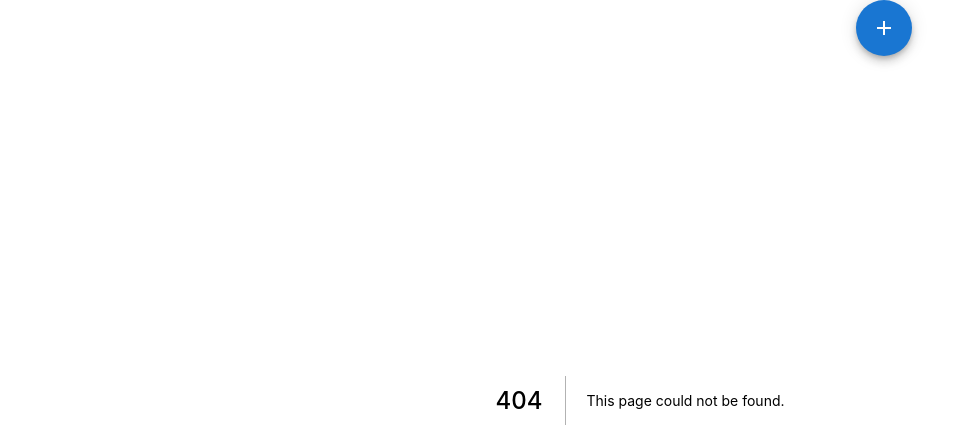
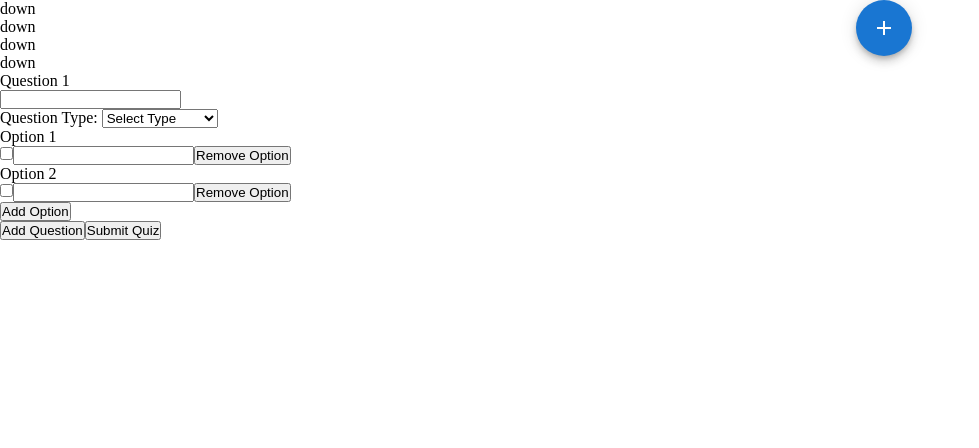
Before and after one commit to MuhammadAbdullahDogar/hg, a Next.js app: page /company/job/quiz/PostQuiz in a window 1280 px wide. Before the commit this address had no page. Shown: the top 448 px of the page, without its empty margins (0-979 px from the left). Built offline with nearby package versions, Linux system fonts and the light colour scheme.

Commit message:
add quiz page

```diff
--- /dev/null
+++ b/pages/company/job/quiz/PostQuiz.jsx
@@ -0,0 +1,144 @@
+import React, { useState } from 'react'
+
+const PostQuiz = () => {
+    const [questions, setQuestions] = useState([{ question: '', type: '', options: [{ option: '', isCorrect: false }, { option: '', isCorrect: false }] }]);
+
+    const addQuestionFields = () => {
+        setQuestions([...questions, { question: '', type: '', options: [{ option: '', isCorrect: false }, { option: '', isCorrect: false }] }]);
+    };
+
+    const removeQuestionFields = (index) => {
+        const newQuestions = [...questions];
+        newQuestions.splice(index, 1);
+        setQuestions(newQuestions);
+    };
+
+    const handleChangeQuestion = (event, index) => {
+        const newQuestions = [...questions];
+        newQuestions[index].question = event.target.value;
+        setQuestions(newQuestions);
+    };
+
+    const handleChangeType = (event, index) => {
+        const newQuestions = [...questions];
+        newQuestions[index].type = event.target.value;
+        setQuestions(newQuestions);
+    };
+
+    const addOptionFields = (questionIndex) => {
+        const newQuestions = [...questions];
+        newQuestions[questionIndex].options.push({ option: '', isCorrect: false });
+        setQuestions(newQuestions);
+    };
+
+    const removeOptionFields = (questionIndex, optionIndex) => {
+        const newQuestions = [...questions];
+        newQuestions[questionIndex].options.splice(optionIndex, 1);
+        setQuestions(newQuestions);
+    };
+
+    const handleChangeOption = (event, questionIndex, optionIndex) => {
+        const newQuestions = [...questions];
+        newQuestions[questionIndex].options[optionIndex].option = event.target.value;
+        setQuestions(newQuestions);
+    };
+
+    const handleChangeCorrectOption = (event, questionIndex, optionIndex) => {
+        const newQuestions = [...questions];
+        const option = newQuestions[questionIndex].options[optionIndex];
+        option.isCorrect = event.target.checked;
+        if (option.isCorrect && questions[questionIndex].type === "single") {
+            // uncheck other options if this is a single select question
+            newQuestions[questionIndex].options.forEach((o, i) => {
+                if (i !== optionIndex) {
+                    o.isCorrect = false;
+                }
+            });
+        }
+        setQuestions(newQuestions);
+    };
+
+    const handleSubmit = (event) => {
+        event.preventDefault();
+        console.log('Questions:', questions);
+    };
+
+    return (
+        <>
+            <div>down</div>
+            <div>down</div>
+            <div>down</div>
+            <div>down</div>
+            <form onSubmit={handleSubmit}>
+                {questions.map((question, questionIndex) => (
+                    <div key={questionIndex}>
+                        <div>Question {questionIndex + 1}</div>
+                        <input
+                            label="Question"
+                            name={`question${questionIndex}`}
+                            value={question.question}
+                            onChange={(event) => handleChangeQuestion(event, questionIndex)}
+                        />
+
+                        <div>
+                            <label>Question Type: </label>
+                            <select value={question.type} onChange={(event) => handleChangeType(event, questionIndex)}>
+                                <option value="">Select Type</option>
+                                <option value="single">Single Correct</option>
+                                <option value="multiple">Multiple Correct</option>
+                            </select>
+                        </div>
+
+                        {question.options.map((option, optionIndex) => (
+                            <div key={optionIndex}>
+                                <div>Option {optionIndex + 1}</div>
+
+                                {question.type === 'single' ? (
+                                    <input
+                                        type="radio"
+                                        name={`correctOption${questionIndex}`}
+                                        checked={option.isCorrect}
+                                        onChange={(event) => handleChangeCorrectOption(event, questionIndex, optionIndex)}
+                                    />
+                                ) : (
+                                    <input
+                                        type="checkbox"
+                                        name={`correctOption${questionIndex}`}
+                                        checked={option.isCorrect}
+                                        onChange={(event) => handleChangeCorrectOption(event, questionIndex, optionIndex)}
+                                    />
+                                )}
+
+                                <input
+                                    label="Option"
+                                    name={`option${optionIndex}`}
+                                    value={option.option}
+                                    onChange={(event) => handleChangeOption(event, questionIndex, optionIndex)}
+                                />
+
+                                <button type="button" onClick={() => removeOptionFields(questionIndex, optionIndex)}>
+                                    Remove Option
+                                </button>
+                            </div>
+                        ))}
+                        <button type="button" onClick={() => addOptionFields(questionIndex)}>
+                            Add Option
+                        </button>
+                        {questions.length !== 1 && (
+                            <button type="button" onClick={() => removeQuestionFields(questionIndex)}>
+                                Remove Question
+                            </button>
+                        )}
+                    </div>
+                ))}
+                <button type="button" onClick={() => addQuestionFields()}>
+                    Add Question
+                </button>
+                <button type="submit">Submit Quiz</button>
+            </form>
+        </>
+    );
+}
+
+
+export default PostQuiz;
```
